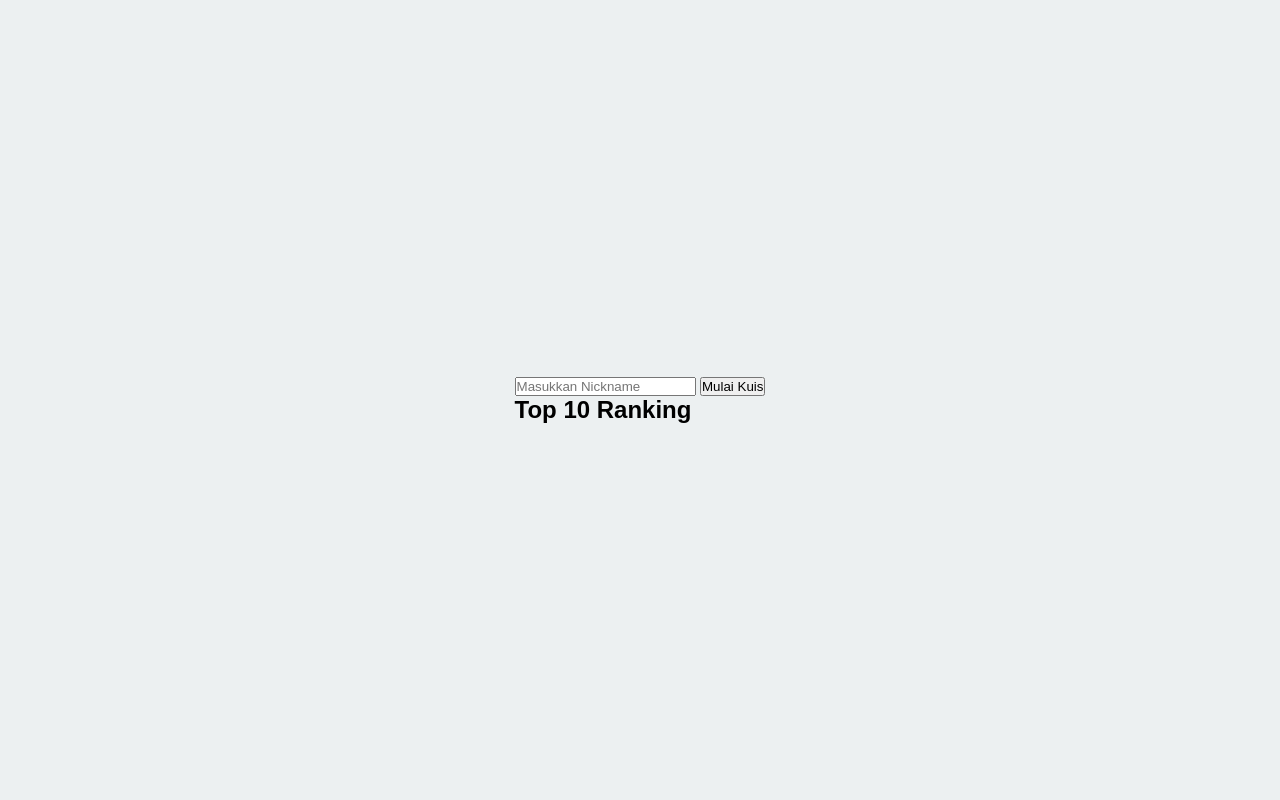
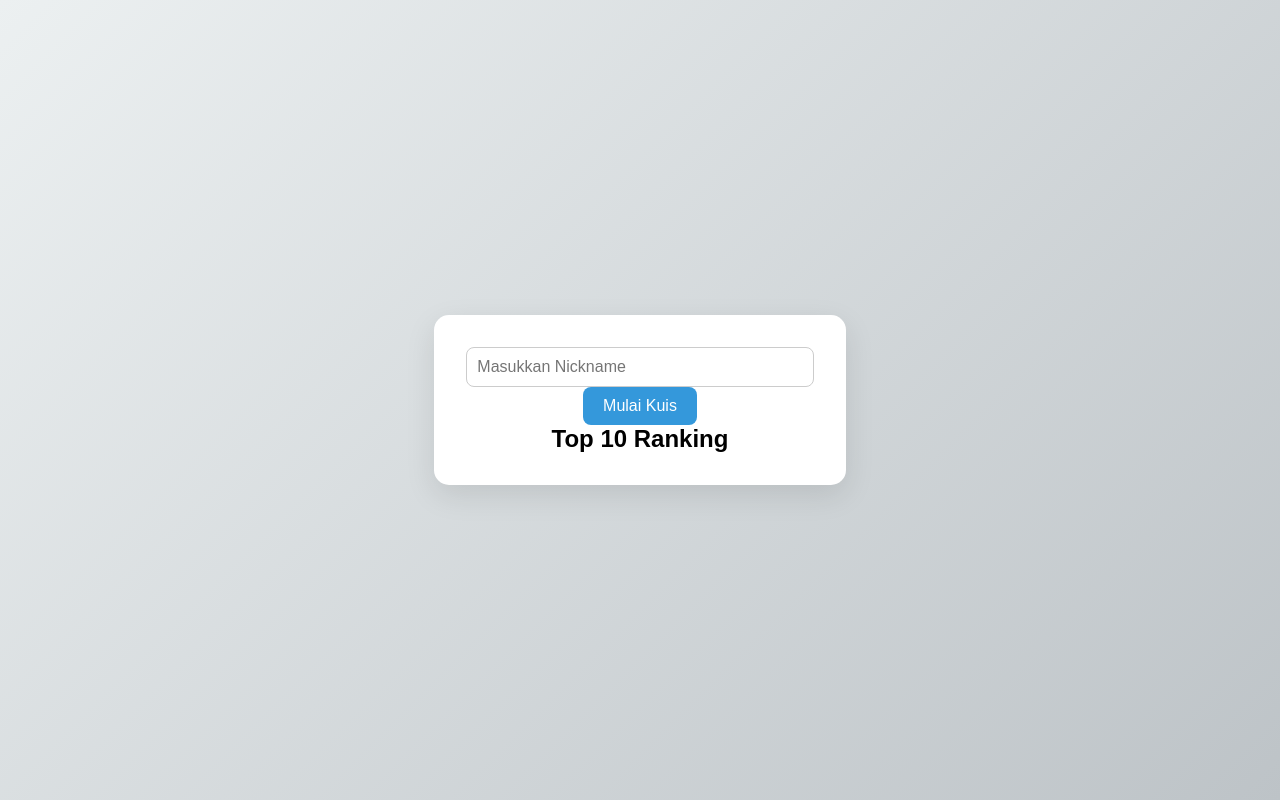
Before and after one commit to lenrong/quiz-game, a plain HTML site: page index.html in a window 1280 px wide. Drawn offline with Linux system fonts and the light colour scheme.

Commit message:
Update styles.css

```diff
--- a/css/styles.css
+++ b/css/styles.css
@@ -1,4 +1,4 @@
-/* Isi CSS sama dengan jawaban sebelumnya */
+/* Reset dasar untuk memastikan konsistensi tampilan */
 * {
     margin: 0;
     padding: 0;
@@ -6,14 +6,53 @@
 }
 
 body {
-    background-color: #ecf0f1;
-    font-family: 'Arial', sans-serif;
+    background: linear-gradient(135deg, #ecf0f1, #bdc3c7);
+    font-family: 'Poppins', sans-serif;
     display: flex;
     justify-content: center;
     align-items: center;
     height: 100vh;
     overflow: hidden;
-    margin: 0;
 }
 
-/* ... (seluruh kode CSS sebelumnya tetap sama) ... */
+.container {
+    background: white;
+    padding: 2rem;
+    border-radius: 15px;
+    box-shadow: 0 10px 30px rgba(0, 0, 0, 0.1);
+    text-align: center;
+    transition: transform 0.3s ease-in-out;
+}
+
+.container:hover {
+    transform: scale(1.02);
+}
+
+button {
+    background: #3498db;
+    color: white;
+    padding: 10px 20px;
+    border: none;
+    border-radius: 8px;
+    cursor: pointer;
+    font-size: 1rem;
+    transition: background 0.3s ease;
+}
+
+button:hover {
+    background: #2980b9;
+}
+
+input {
+    padding: 10px;
+    border: 1px solid #ccc;
+    border-radius: 8px;
+    width: 100%;
+    font-size: 1rem;
+    outline: none;
+    transition: border 0.3s ease;
+}
+
+input:focus {
+    border: 1px solid #3498db;
+}
```
